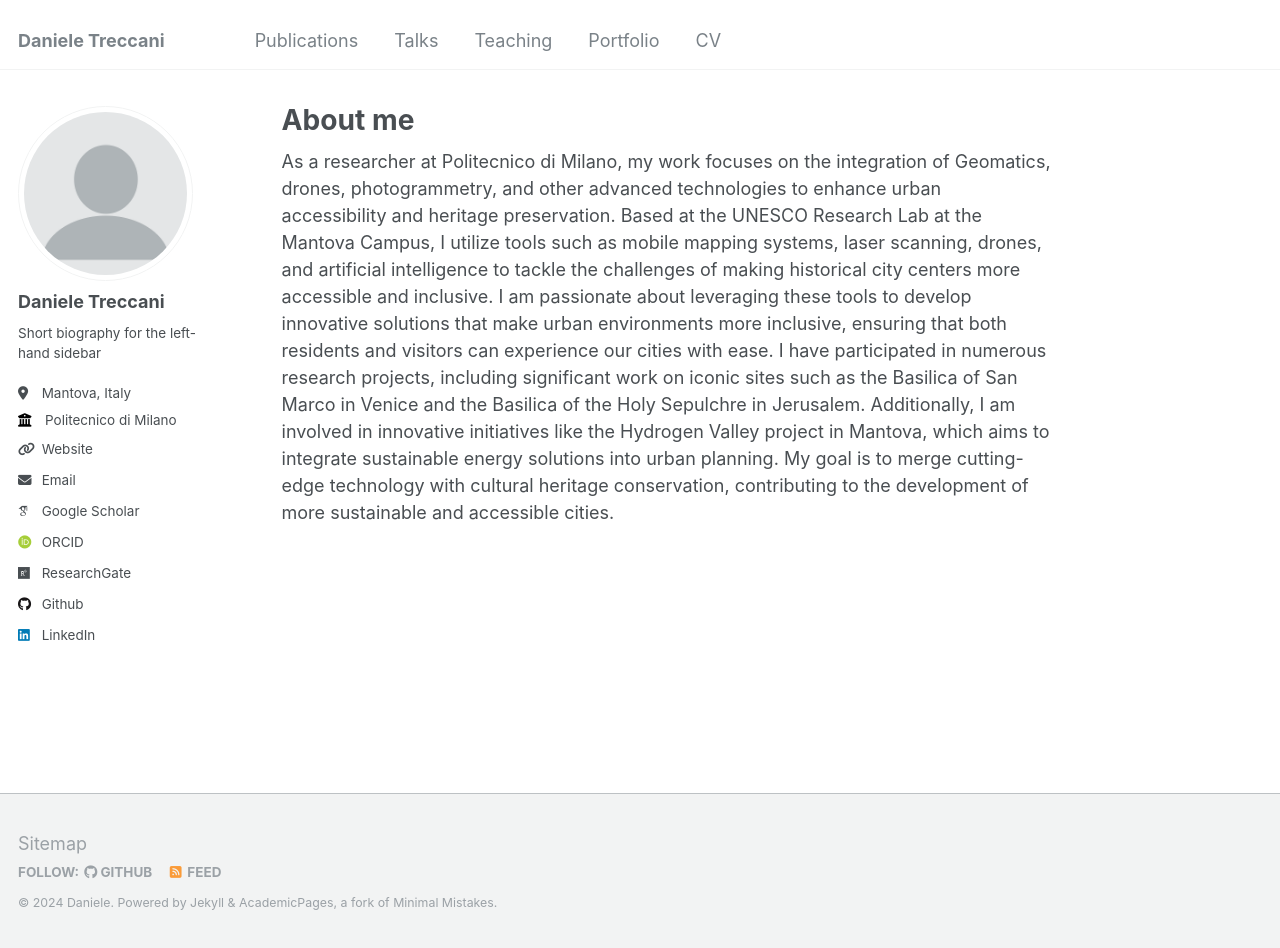
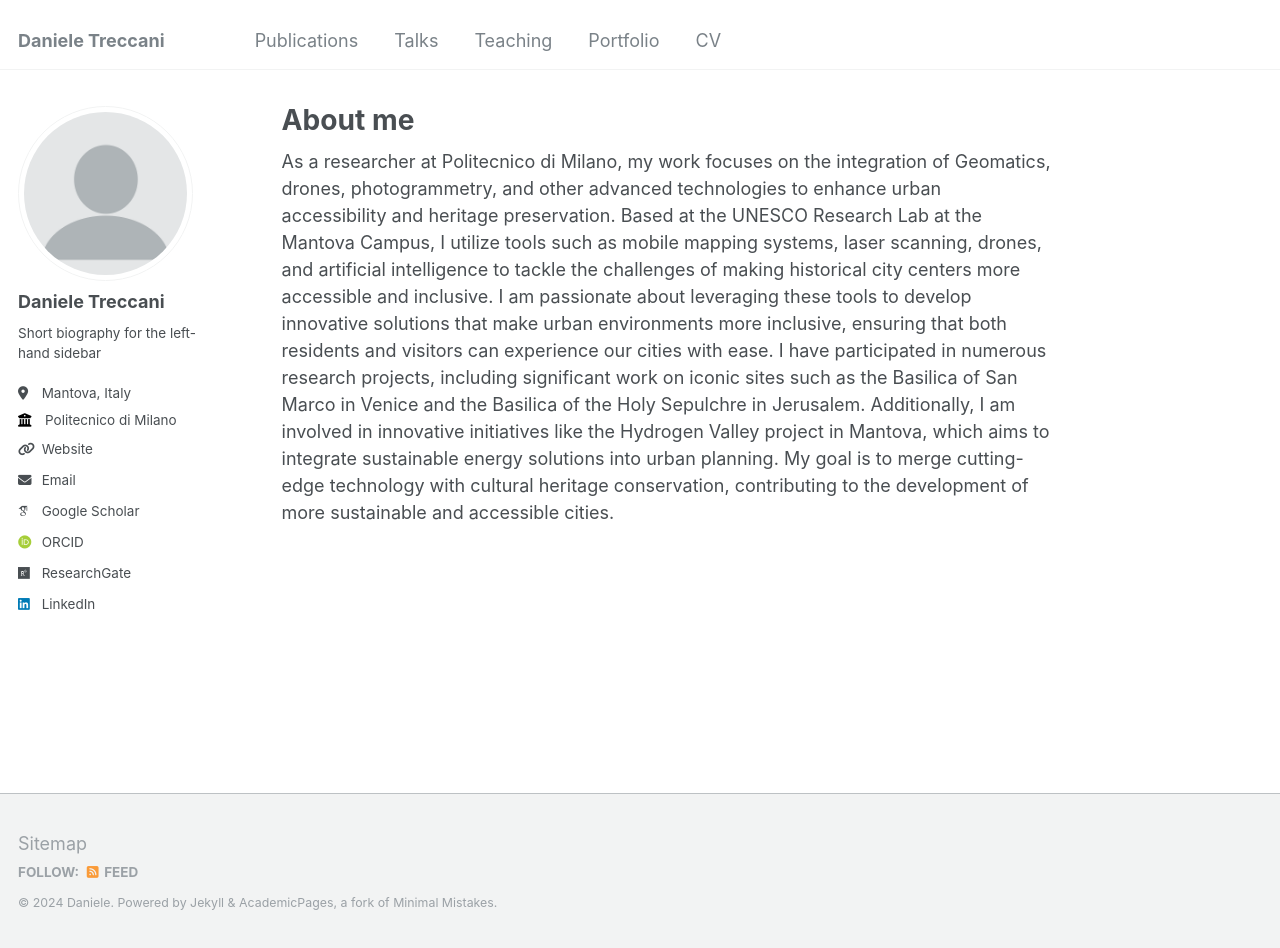
Before and after one commit to DanTRK/DanTRK.github.io, a Jekyll site: the page built from _pages/about.md, in a window 1280 px wide and 948 px high. Built offline with Jekyll 4.4.1, drawn with Linux system fonts in a browser that asks for light colours; some web fonts are replaced.

Commit message:
Update _config.yml

```diff
--- a/_config.yml
+++ b/_config.yml
@@ -43,7 +43,7 @@ author:
   bitbucket        : # Username - Update with your username on the site
   codepen          : # Username
   dribbble         : # Username
-  github           : "DanTRK"
+  github           : #"DanTRK"
   kaggle           : # Username
   stackoverflow    : # User number or user number and name (i.e., use "1" or "1/jeff-atwood")
 
```
